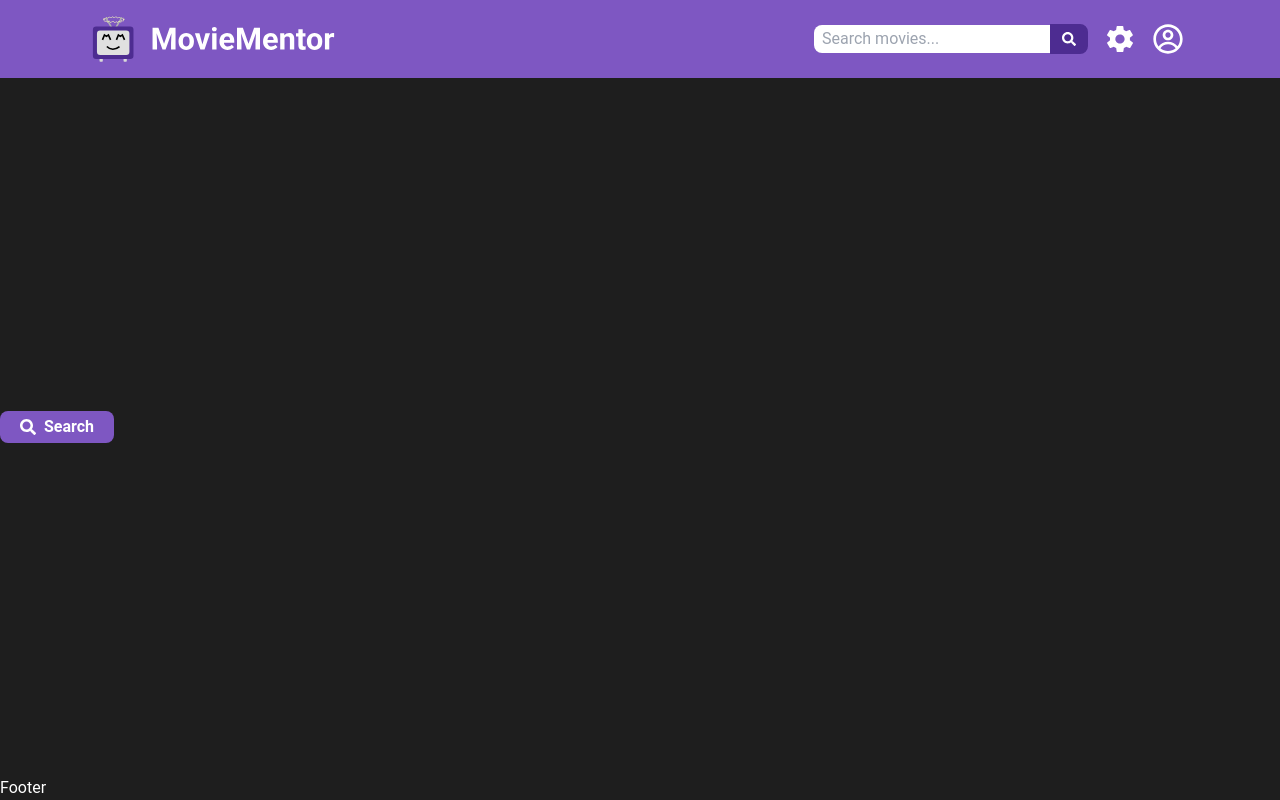
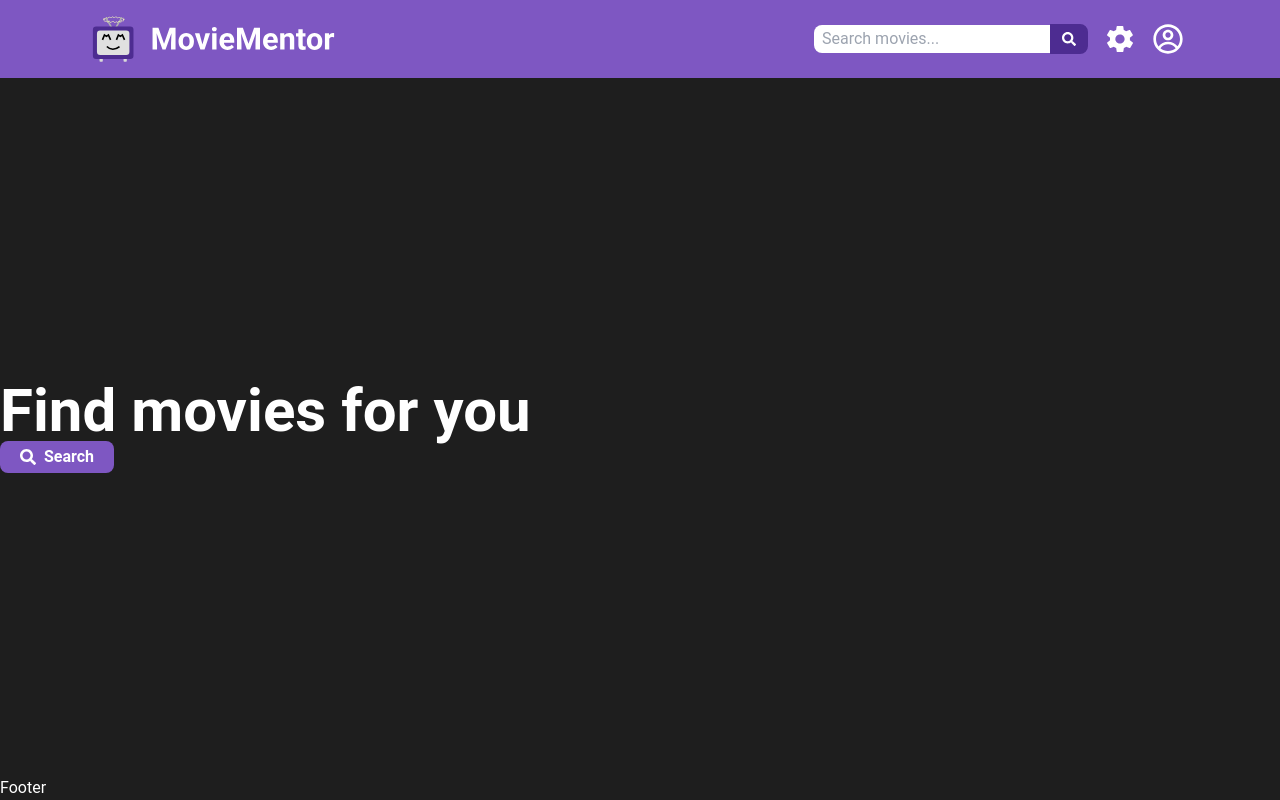
Before and after one commit to ContentWarnings/WebFrontend, a React (Create React App) app: page / in a window 1280 px wide. Built offline with nearby package versions, Linux system fonts and the light colour scheme; the HTML template or start-up script is replaced by a standard one.

Commit message:
Add tagline to Home page

```diff
--- a/src/pages/Home.tsx
+++ b/src/pages/Home.tsx
@@ -7,7 +7,8 @@ function Home() {
   };
 
   return (
-    <div className="items-center">
+    <div className="">
+      <div className="text-6xl text-light-1 font-bold">Find movies for you</div>
       <Primary2Button name="Search" icon={<FaSearch />} onClick={handleClick} />
     </div>
   );
```
